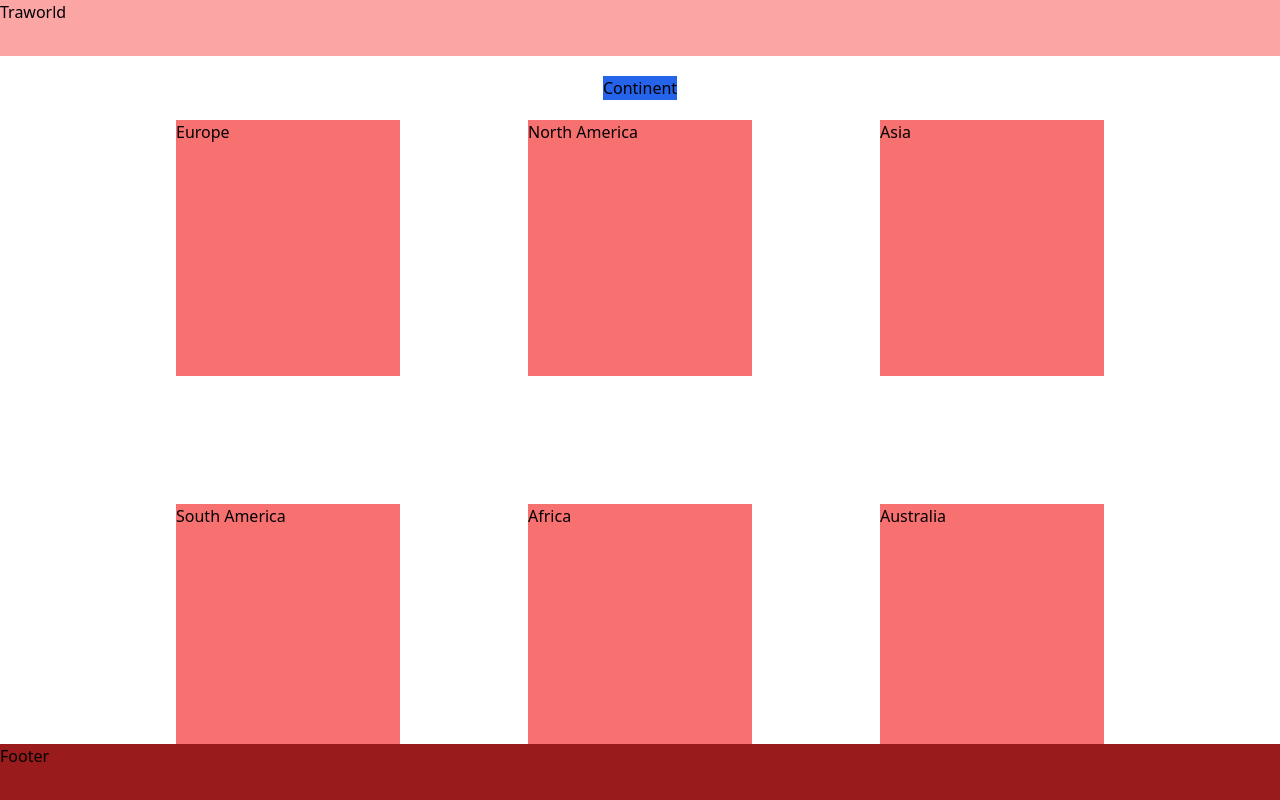
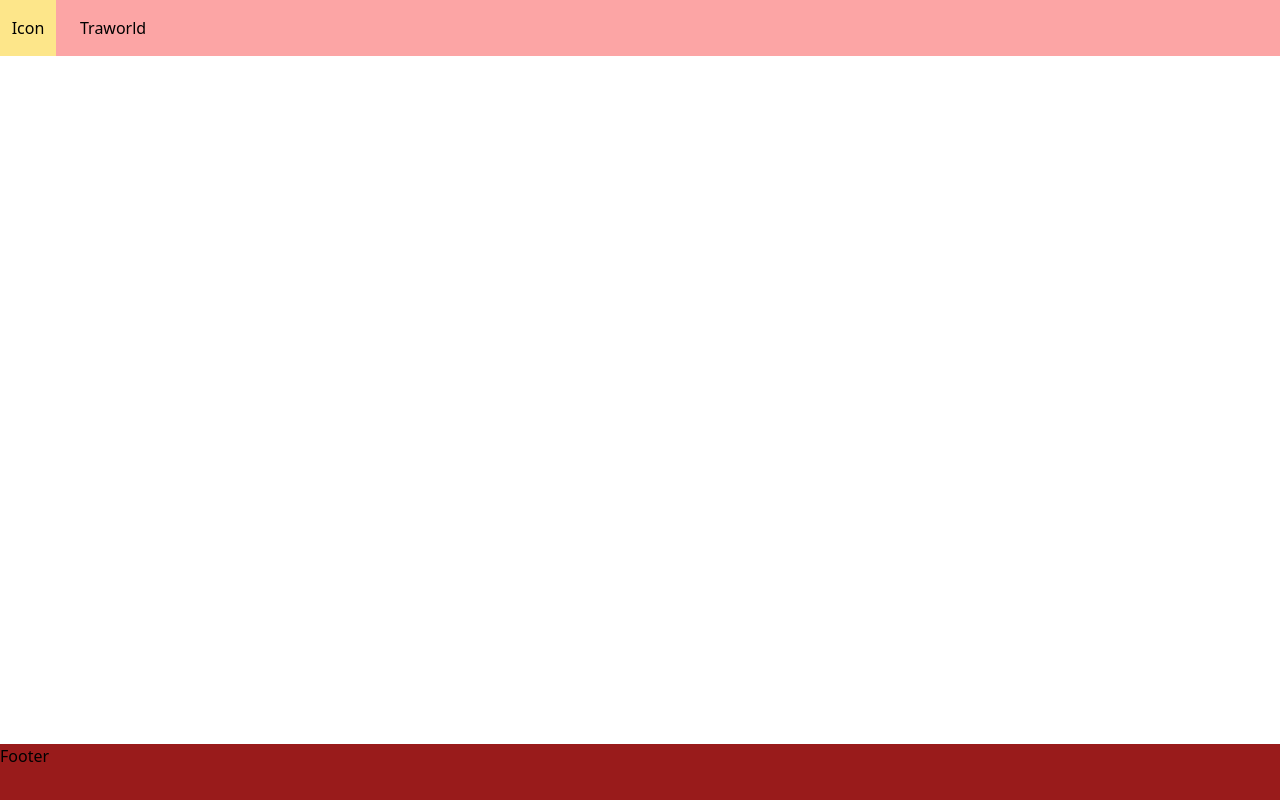
Before and after one commit to soon-404/traworld, a React (Create React App) app in the folder traworld/: page /country in a window 1280 px wide. Built offline with nearby package versions, Linux system fonts and the light colour scheme.

Commit message:
header footer

```diff
--- a/traworld/src/App.js
+++ b/traworld/src/App.js
@@ -1,9 +1,18 @@
 import { BrowserRouter, Router, Switch, Route } from "react-router-dom";
 import Continent from "./Continent";
+import Country from "./Country";
 function App() {
   return (
     <BrowserRouter>
-      <Route path='/' component={Continent} />
+      <div className='bg-red-300 h-14 w-screen fixed flex flex-row items-center'>
+        <div className='bg-yellow-200 w-14 h-14 flex justify-center items-center'>
+          Icon
+        </div>
+        <p className='pl-6'>Traworld</p>
+      </div>
+      <Route exact path='/' component={Continent} />
+      <Route path='/country' component={Country} />
+      <div className='bg-red-800 fixed bottom-0 h-14 w-screen'>Footer</div>
     </BrowserRouter>
   );
 }
--- a/traworld/src/Continent.js
+++ b/traworld/src/Continent.js
@@ -1,23 +1,29 @@
 import React from "react";
+import { Link } from "react-router-dom";
+function Continent() {
+  const handleContinent = () => {};
 
-function Continent() {
   return (
     <div className='w-screen h-screen static'>
-      <nav>
-        <div className='bg-red-300 h-14 w-screen fixed'>Traworld</div>
-      </nav>
-      <div className='flex flex-col items-center pt-14 '>
+      <nav></nav>
+      <div className='flex flex-col items-center pt-14 pb-14'>
         <div className='bg-blue-600 mt-5'>Continent</div>
-        <div className='grid grid-cols-3 gap-32 mt-5'>
-          <div className='w-56 h-64 bg-red-400'>Europe</div>
-          <div className='w-56 h-64 bg-red-400'>North America</div>
-          <div className='w-56 h-64 bg-red-400'>Asia</div>
-          <div className='w-56 h-64 bg-red-400'>South America</div>
-          <div className='w-56 h-64 bg-red-400'>Africa</div>
-          <div className='w-56 h-64 bg-red-400'>Australia</div>
+        <div className='grid grid-cols-3 gap-32 mt-5 pb-5'>
+          <Link to='/country'>
+            <div className='w-5 md:w-56 h-5 md:h-64 bg-red-400'>Europe</div>
+          </Link>
+          <div className='w-5 md:w-56 h-5 md:h-64 bg-red-400'>
+            North America
+          </div>
+          <div className='w-5 md:w-56 h-5 md:h-64 bg-red-400'>Asia</div>
+          <div className='w-5 md:w-56 h-5 md:h-64 bg-red-400'>
+            South America
+          </div>
+          <div className='w-5 md:w-56 h-5 md:h-64 bg-red-400'>Africa</div>
+          <div className='w-5 md:w-56 h-5 md:h-64 bg-red-400'>Australia</div>
         </div>
+        <div>Hello</div>
       </div>
-      <div className='bg-red-800 fixed bottom-0 h-14 w-screen'>Footer</div>
     </div>
   );
 }
--- /dev/null
+++ b/traworld/src/Country.js
@@ -0,0 +1,7 @@
+import React from "react";
+
+function Country() {
+  return <div>Hello</div>;
+}
+
+export default Country;
```
